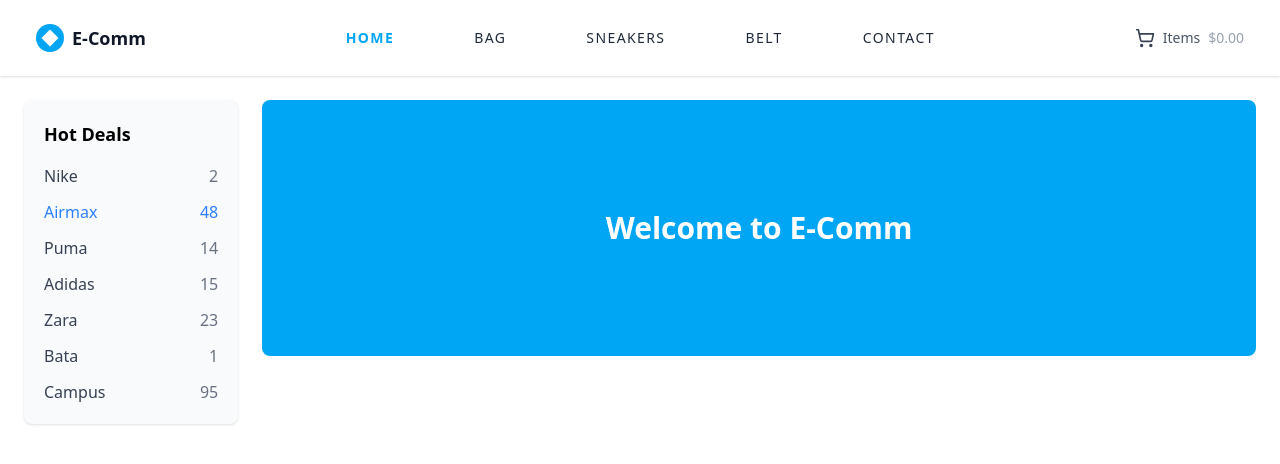
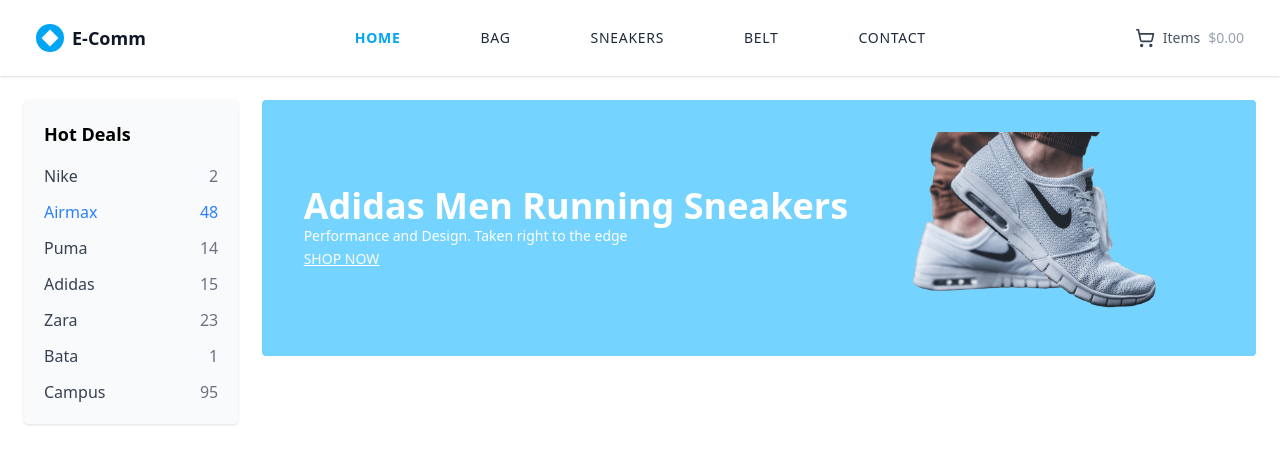
Before and after one commit to Prashant1510/EComm-Product-Listing-Page, a React (Vite) app: page / in a window 1280 px wide. Shown: the top 464 px of the page. Built offline with nearby package versions, Linux system fonts and the light colour scheme.

Commit message:
added heading and image in banner

```diff
--- a/src/components/HotDeals.jsx
+++ b/src/components/HotDeals.jsx
@@ -16,7 +16,7 @@
   ];
 
   return (
-    <div className="bg-gray-50 p-5 rounded-lg shadow-sm w-64">
+    <div className="bg-gray-50 p-5 rounded-sm shadow-sm w-64">
       <h2 className="text-lg font-semibold mb-4">Hot Deals</h2>
       <ul className="space-y-3">
         {deals.map((deal, index) => (
--- a/src/components/Navbar.jsx
+++ b/src/components/Navbar.jsx
@@ -19,7 +19,7 @@
           {links.map((link, id) => (
             <li
               key={id}
-              className={`uppercase text-sm tracking-widest cursor-pointer  ${
+              className={`uppercase text-sm tracking-wider cursor-pointer  ${
                 link === "Home"
                   ? "text-sky-500 font-semibold"
                   : "text-gray-800 hover:text-sky-500"
--- a/src/pages/Content.jsx
+++ b/src/pages/Content.jsx
@@ -1,11 +1,30 @@
 import React from "react";
 
 const Content = () => {
-    return <>
-        <div className="w-full h-64 bg-sky-500 rounded-lg flex items-center justify-center mb-6">
-            <h1 className="text-white text-3xl font-bold">Welcome to E-Comm</h1>
+  return (
+    <>
+      <div className="w-full h-64 bg-sky-300 rounded-sm flex items-center justify-center mb-6">
+        <div className="flex justify-between items-center w-11/12">
+          <div className="banner-title">
+            <h1 className="text-4xl font-semibold text-white">
+              Adidas Men Running Sneakers
+            </h1>
+            <p className="text-sm font-normal text-white">
+              Performance and Design. Taken right to the edge
+            </p>
+            <button className="text-sm text-white underline">SHOP NOW</button>
+          </div>
+          <div className="banner-image">
+            <img
+              className="border-none max-h-48 w-auto border-r-8"
+              src="/images/bannerSneaker.png"
+              alt=""
+            />
+          </div>
         </div>
+      </div>
     </>
-}
+  );
+};
 
 export default Content;
```
Also changed, not shown: public/images/bannerSneaker.png (added).
